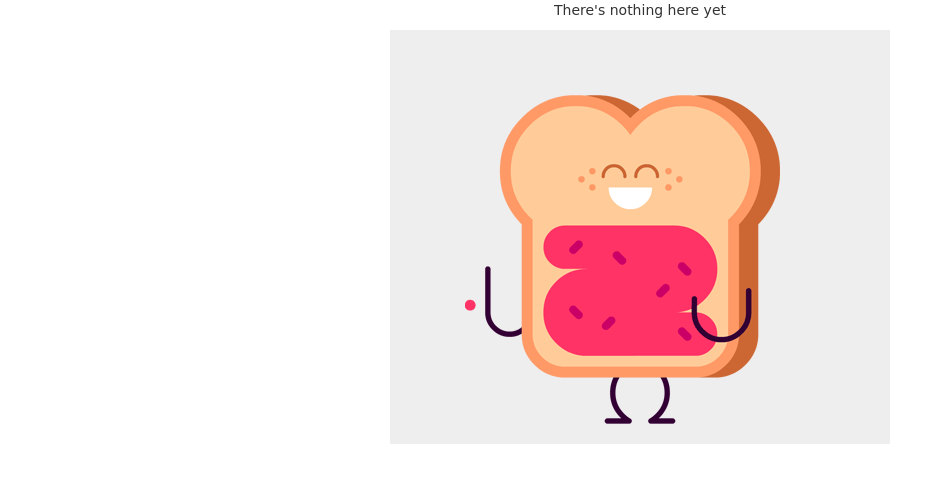
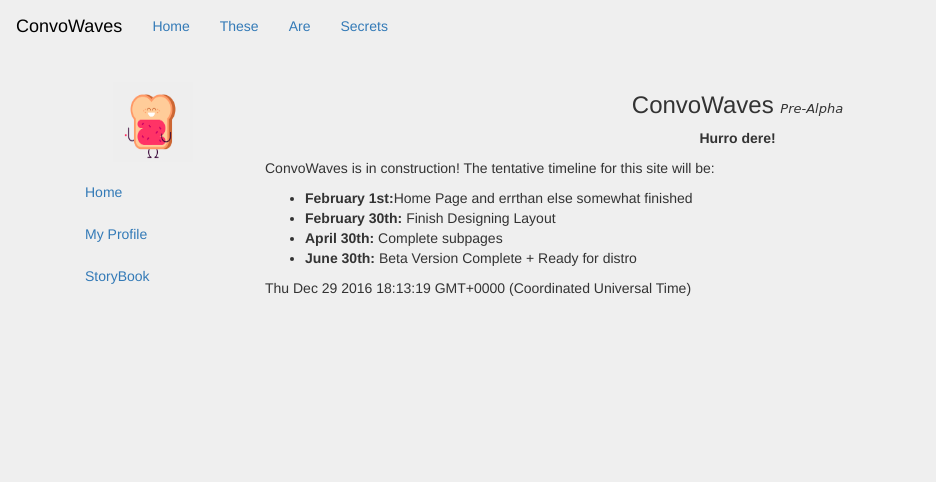
Before and after one commit to pnguyen5482/pnguyen5482.github.io, a plain HTML site: page index.html in a window 1280 px wide. Shown: the whole page, without its empty margins (0-936 px from the left). Drawn offline with nearby package versions, Linux system fonts and the light colour scheme.

Commit message:
Modified Site

```diff
--- a/index.html
+++ b/index.html
@@ -1,14 +1,15 @@
+
 <!DOCTYPE html>
 <html lang="en">
-<head>
+<head >
 <meta charset="UTF-8">
-
+<body style="background-color: #efefef">
 <!-- If IE use the latest rendering engine -->
 <meta http-equiv="X-UA-Compatible" content="IE=edge">
 
 <!-- Set the page to the width of the device and set the zoon level -->
 <meta name="viewport" content="width = device-width, initial-scale = 1">
-<title>Peter's Practice Site</title>
+<title>ConvoWaves Home</title>
 <link rel="stylesheet" type="text/css" href="https://maxcdn.bootstrapcdn.com/bootstrap/3.3.5/css/bootstrap.min.css">
 
 <style>
@@ -29,17 +30,66 @@
 </style>
 
 </head>
-
-<p align="center" style="font-family: cursive"> There's nothing here yet </p>
+	<nav class = 'navbar navbar-fixed navbar-dark bg-faded'>
+		<div class="container-fluid">
+		<a class="navbar-brand" href="google.com"><p style="color: black">ConvoWaves</p></a>
+		<ul class="nav navbar-nav">
+			<li class="nav-item active">
+			<a class="nav-link" href="google.com">Home<span class="sr-only">(current)</span>
+			</a>
+			</li>
+			<li class="nav-item">
+				<a class="nav-link" href="google.com">These </a>
+			</li>
+			<li class="nav-item">
+				<a class="nav-link" href="google.com">Are</a>
+			</li>
+			<li class="nav-item dropdown">
+				<a class="nav-link dropdown-toggle" href="google.com" id="supportedContentDropdown" data-toggle="dropdown" aria-haspopup="true" aria-expanded="false">Secrets</a>
+				<div class="dropdown-menu" aria-labelledby="supportedContentDropdown">
+					<a class="dropdown-item" href="google.com">Stop</a>
+					<a class="dropdown-item" href="google.com">Looking</a>
+					<a class="dropdown-item" href="google.com"> Kek.</a>
+				</div>
+			</li>
+		</ul>
 		</div>
 	</nav>
 
 	</div>
-	<div class="container">
-		<div class="row" align="center">
-			<img src="swing.GIF">
-		</div></div>
+	<div class="container" style="vertical-align: middle">
+		<div class="row">
+			<div class="col-lg-2 col-md-2 col-sm-2 col-xs-3">
+				<h4 align="center"><img src="swing.GIF" height="80px" width="80px"></br></span></h4>
+				<ul class="nav nav-stacked">
+					<li role="presentation" class="active"><a href="google.com">Home</a></li>
+				<li role="presentation"><a href="google.com">My Profile</a></li>
+				<li role="presentation"><a href="google.com">StoryBook</a></li>
+				</ul>
+			</div>
+			<div class="col-lg-10 col-md-10 col-sm-7 col-xs-8">
+				<h3 align="center">ConvoWaves <em style="font-size: small; font-family: cursive">Pre-Alpha</em></h3>
+				<p align="center"><b>Hurro dere!</b></p>
+				<p>ConvoWaves is in construction!
+					The tentative timeline for this site will be:
+					<ul>
+						<li><b>February 1st:</b>Home Page and errthan else somewhat finished</li>
+						<li><b>February 30th:</b> Finish Designing Layout</li>
+						<li><b>April 30th:</b> Complete subpages</li>
+						<li><b>June 30th:</b> Beta Version Complete + Ready for distro </li>
+					</ul>
+				</p>
 
+				<script>
+					var datetme = new Date()
+					document.write(datetme);
+					var stackDate = new Date(Date.GMT(2017,2,1,0,0,0));
+					var layoutDate = new Date(Date.GMT(2017,2,30,0,0,0));
+					var alphaDate = new Date(Date.GMT(2017,4,30,0,0,0));
+					var betaDate = new Date(Date.GMT(2017, 6,30,0,0,0));
+					var timeToStack = Math.abs(stackDate - datetme);
+
+				</script>
 			</div>
 			<!--<div class="col-lg-3 col-md-3 col-sm-6 col-xs-12">
 				<h4>Third Column</h4>
```
Also changed, not shown: lelart.jpg (added), 1 other file.
